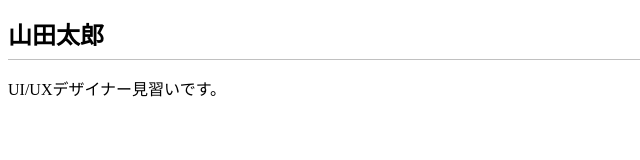
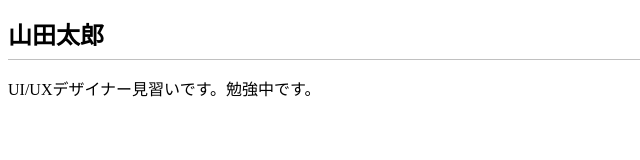
Before and after one commit to katuki555/dotinstall.github.io, a plain HTML site: page index.html in a window 1280 px wide. Shown: the whole page, without its empty margins (0-640 px from the left). Drawn offline with Linux system fonts and the light colour scheme.

Commit message:
Add files via upload

```diff
--- a/index.html
+++ b/index.html
@@ -7,6 +7,6 @@
 </head>
 <body>
   <h1>山田太郎</h1>
-  <p>UI/UXデザイナー見習いです。</p>
+  <p>UI/UXデザイナー見習いです。勉強中です。</p>
 </body>
 </html>
```
